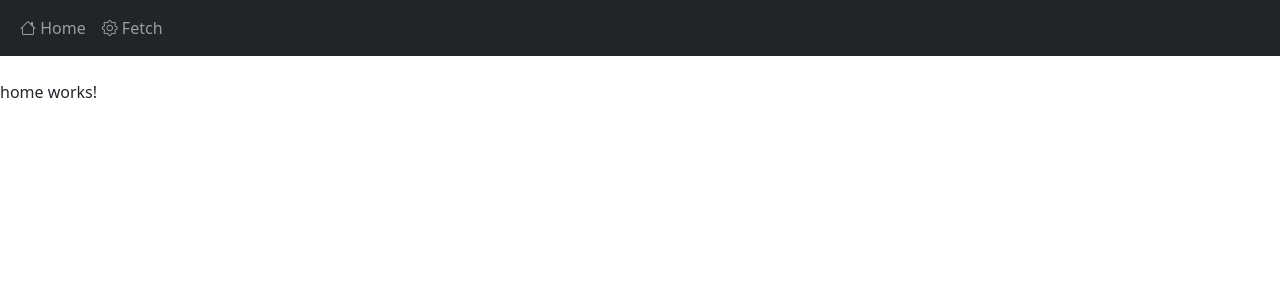
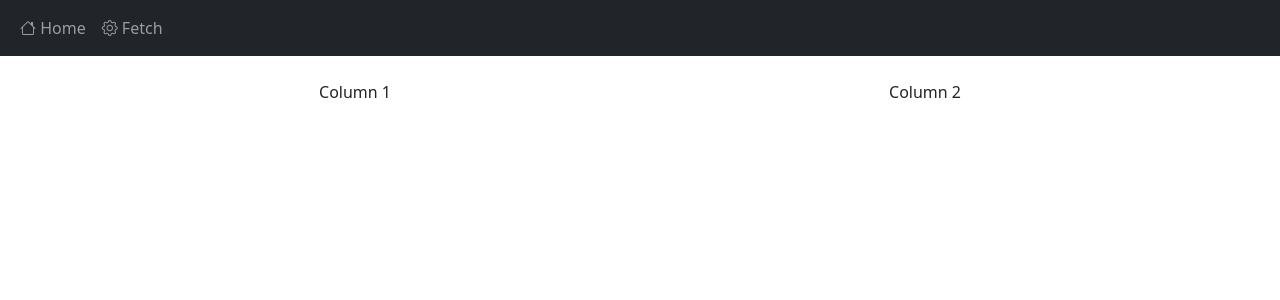
Before and after one commit to bsampica/Fuse, an Angular app in the folder Fuse.Client/: page / in a window 1280 px wide. Shown: the top 300 px of the page. Built offline with nearby package versions, Linux system fonts and the light colour scheme.

Commit message:
Adding a higher level git ignore

```diff
--- a/Fuse.Client/src/app/app.component.ts
+++ b/Fuse.Client/src/app/app.component.ts
@@ -12,23 +12,6 @@ import { NavbarComponent } from './navbar/navbar.component';
 export class AppComponent {
     title = 'app';
 
-
     constructor() {
     }
-
-    button1_Clicked() {
-        console.log('Button 1 Clicked');
-    }
-
-    button2_Clicked() {
-        console.log('Button 2 Clicked');
-    }
-
-    button3_Clicked() {
-        console.log('Button 3 Clicked');
-    }
-
-    button4_Clicked() {
-        console.log('Button 4 Clicked');
-    }
 }
--- a/Fuse.Client/src/app/data/data-model.ts
+++ b/Fuse.Client/src/app/data/data-model.ts
@@ -1,5 +1,3 @@
-import { Action } from "rxjs/internal/scheduler/Action";
-
 export interface JobData {
     id: number;
     title: string;
--- a/Fuse.Client/src/app/home/home.component.html
+++ b/Fuse.Client/src/app/home/home.component.html
@@ -1 +1,6 @@
-<p>home works!</p>
+<div class="container">
+  <div class="row">
+    <div class="col text-center">Column 1</div>
+    <div class="col text-center">Column 2</div>
+  </div>
+</div>
```
Also changed, not shown: 2 other files (tests, documents, lock files or other folders).
